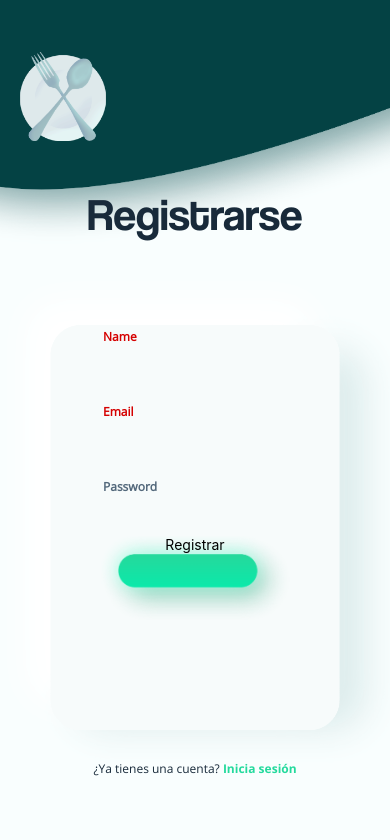
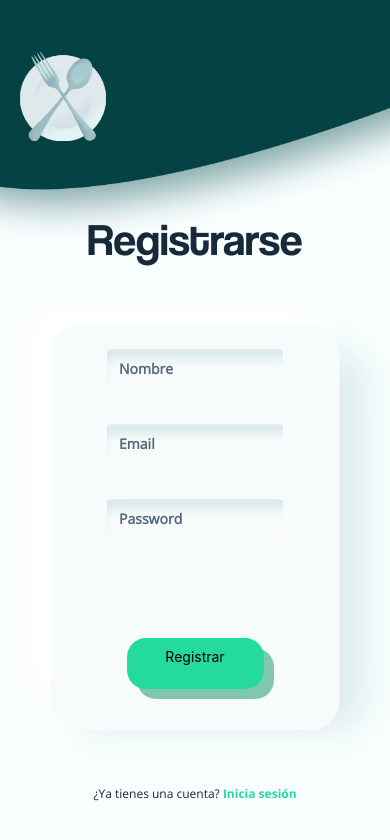
Before and after one commit to RedBrickBurrito/TecFood, a React Native app in the folder TecFood/: screen / in a window 390 px wide. Shown: the top 840 px of the page. Built offline with nearby package versions, Linux system fonts and the light colour scheme.

Commit message:
Added Input and button

```diff
--- a/TecFood/app/screens/SignUp.js
+++ b/TecFood/app/screens/SignUp.js
@@ -9,8 +9,10 @@ import {
   TextInput,
   ClippingRectangle,
   Dimensions,
-  Button,
+  Pressable,
+  Alert,
   TouchableOpacity,
+  Platform,
 } from "react-native";
 import {
   widthPercentageToDP as wp,
@@ -46,22 +48,34 @@ function SignUp(props) {
         source={require("../assets/SignUpForm.png")}
       >
         <View id="form">
+          <ImageBackground
+            source={require("../assets/InputField.png")}
+            style={styles.input}
+          >
             <TextInput
               id="name"
               style={styles.signup_text}
               onChangeText={(text) => setData({ ...data, name: text })}
               value={data.name}
-            placeholder="Name"
-            placeholderTextColor="#D50000"
+              placeholder="Nombre"
             />
+          </ImageBackground>
+          <ImageBackground
+            source={require("../assets/InputField.png")}
+            style={styles.input}
+          >
             <TextInput
               id="email"
               style={styles.signup_text}
               onChangeText={(text) => setData({ ...data, email: text })}
               value={data.email}
               placeholder="Email"
-            placeholderTextColor="#D50000"
             />
+          </ImageBackground>
+          <ImageBackground
+            source={require("../assets/InputField.png")}
+            style={styles.input}
+          >
             <TextInput
               id="password"
               style={styles.signup_text}
@@ -69,13 +83,9 @@ function SignUp(props) {
               value={data.password}
               placeholder="Password"
             />
-          <TouchableOpacity onPress={handleSubmit}>
-            <ImageBackground
-              source={require("../assets/Button.png")}
-              style={styles.submit_button}
-            >
-              <Text>Registrar</Text>
           </ImageBackground>
+          <TouchableOpacity style={styles.submit_button} onPress={handleSubmit}>
+            <Text style={styles.submit_text}>Registrar</Text>
           </TouchableOpacity>
         </View>
       </ImageBackground>
@@ -107,7 +117,7 @@ const styles = StyleSheet.create({
   header_text: {
     position: "absolute",
     textAlign: "center",
-    top: hp("22%"),
+    top: hp("25%"),
     width: wp("100%"),
     color: "#182a3a",
     fontFamily: "Coolvetica",
@@ -118,7 +128,7 @@ const styles = StyleSheet.create({
     position: "absolute",
     alignSelf: "center",
     textAlign: "center",
-    top: "90%",
+    top: hp("93%"),
     color: "#182a3a",
     fontFamily: "OpenSans_Regular",
     fontSize: 12,
@@ -134,34 +144,50 @@ const styles = StyleSheet.create({
   },
   signup_text: {
     alignSelf: "center",
-    width: wp("60%"),
-    height: hp("5%"),
-    padding: hp("3%"),
-    marginTop: hp("3%"),
-    borderRadius: 25,
-    //boxShadow: "6px 0px 7px lightgrey inset, 0px 6px 7px lightgrey inset",
-    textAlignVertical: "center",
-    fontSize: 12,
+    alignItems: "center",
+    width: wp("45%"),
+    height: hp("3.2%"),
+    fontSize: 14,
     fontWeight: "600",
     fontFamily: "OpenSans_Regular",
     color: "#53687b",
-    lineHeight: 14.4,
+    paddingTop: hp(".5%"),
+    paddingLeft: wp("1.5%"),
   },
   submit_button: {
     alignSelf: "center",
     alignItems: "center",
-    borderRadius: 25,
     fontFamily: "OpenSans_Regular",
     fontSize: 20,
-    width: wp("50%"),
-    height: hp("10%"),
-    top: "30%",
+    top: hp("15%"),
+    width: wp("35%"),
+    backgroundColor: "#24da9d",
+    borderRadius: 19,
+    height: hp("6%"),
+    elevation: Platform.OS === "android" ? 23 : 0,
+    shadowColor: "#81c7af",
+    shadowOffset: { width: 10, height: 10 },
+  },
+  submit_text: {
+    padding: "7%",
+    textAlign: "center",
   },
   boldText: {
     color: "#24da9d",
     fontFamily: "OpenSans_Bold",
     fontWeight: "700",
   },
+  input: {
+    alignSelf: "center",
+    top: "20%",
+    width: wp("45%"),
+    height: hp("5%"),
+    alignItems: "flex-start",
+    paddingLeft: wp("3%"),
+    paddingTop: hp("0.5"),
+    marginBottom: hp("3%"),
+    marginTop: hp("1%"),
+  },
 });
 
 export default SignUp;
```
Lines whose indentation alone changed are shown as unchanged.
